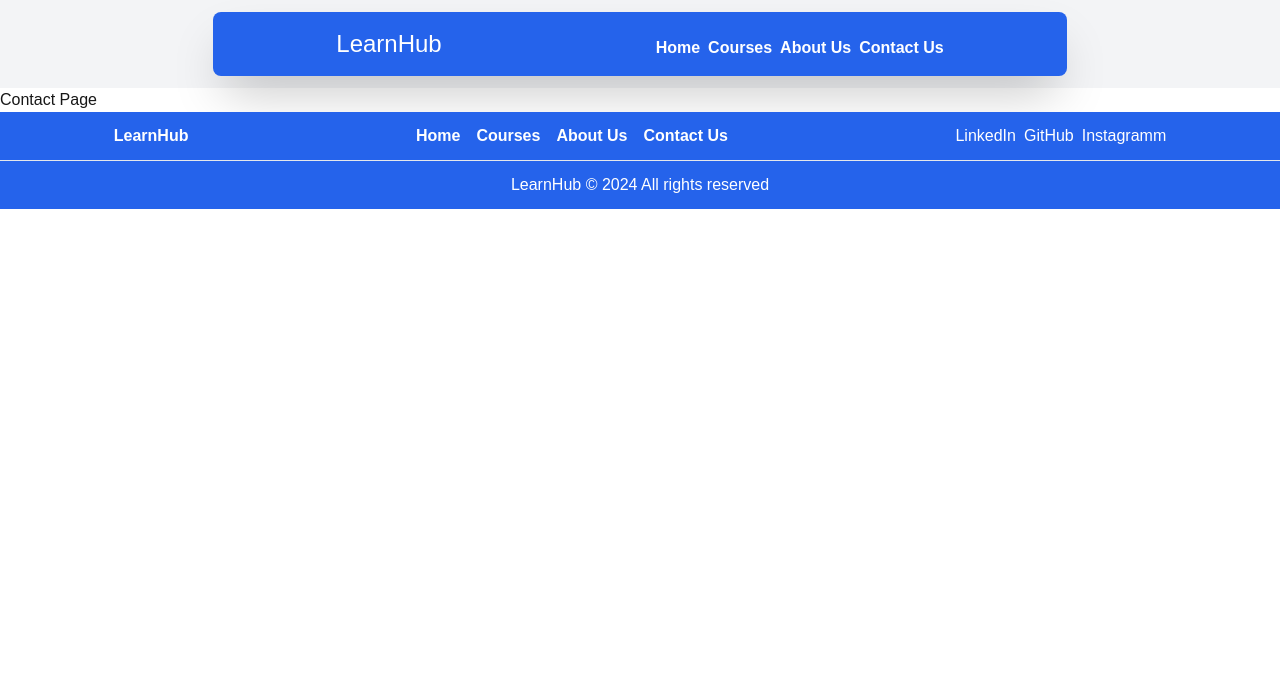
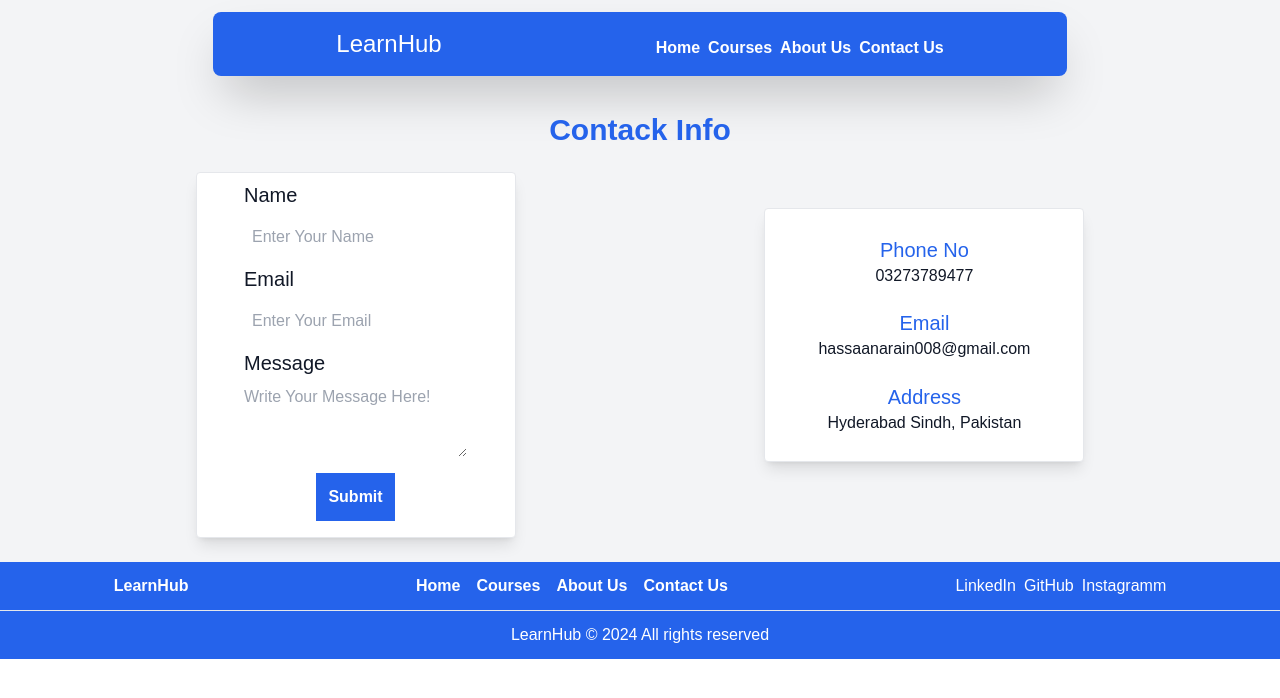
Before and after one commit to MuhammadHassaanArain/q2-nextjs-milestone2-elearning-website-tailwindcss, a Next.js app: page /contact in a window 1280 px wide. Shown: the top 698 px of the page. Built offline with nearby package versions, Linux system fonts and the light colour scheme.

Commit message:
code pushed

```diff
--- a/src/app/contact/page.tsx
+++ b/src/app/contact/page.tsx
@@ -1,6 +1,61 @@
-function Contact() {
+"use client";
+export default function Contact() {
   return (
-    <div>Contact Page</div>
-  )
+    <main className="text-gray-900 bg-gray-100">
+      <h2 className="text-3xl font-bold text-blue-600 text-center py-6">
+        Contack Info
+      </h2>
+      <section className="lg:flex lg:justify-evenly">
+        <section className="flex justify-center lg:w-2/6 mb-6 ">
+          <div className="flex justify-center rounded shadow-lg border border-gray-200  bg-white w-3/4">
+            <form className="flex flex-col ">
+              <label className="text-xl py-2">Name</label>
+              <input
+                type="text"
+                placeholder="Enter Your Name"
+                className="p-2"
+              />
+              <label className="text-xl py-2">Email</label>
+              <input
+                type="text"
+                placeholder="Enter Your Email"
+                className="p-2"
+              />
+              <label className="text-xl py-2">Message</label>
+              <textarea
+                rows={3}
+                placeholder="Write Your Message Here!"
+              ></textarea>
+              <div className="text-center p-4 ">
+                <button
+                  onClick={() => {
+                    alert("Respond Submitted");
+                  }}
+                  className="font-bold bg-blue-600 p-3 text-white hover:bg-blue-400"
+                >
+                  Submit
+                </button>
+              </div>
+            </form>
+          </div>
+        </section>
+        <div className="flex justify-center py-9  lg:w-2/6">
+          <section className="bg-white w-3/4 flex flex-col justify-around rounded border text-center border-gray-200 shadow-lg py-4 lg:h-4/5">
+            <div className="text-gray-900">
+              <h3 className="text-blue-600 text-xl ">Phone No</h3>
+              <h3>03273789477</h3>
+            </div>
+            <div className="text-gray-900">
+              <p className="text-blue-600 text-xl">Email </p>
+              <p>hassaanarain008@gmail.com</p>
+            </div>
+            <div className="text-gray-900">
+              <p className="text-blue-600 text-xl">Address </p>
+              <p>Hyderabad Sindh, Pakistan</p>
+            </div>
+          </section>
+        </div>
+      </section>
+    </main>
+  );
 }
-export default Contact
--- a/src/app/courses/[coursedetail]/page.tsx
+++ /dev/null
@@ -1,7 +0,0 @@
-function CourseDetail() {
-  return (
-    <div>CourseDetail dynamic Page</div>
-  )
-};
-
-export default CourseDetail
```
